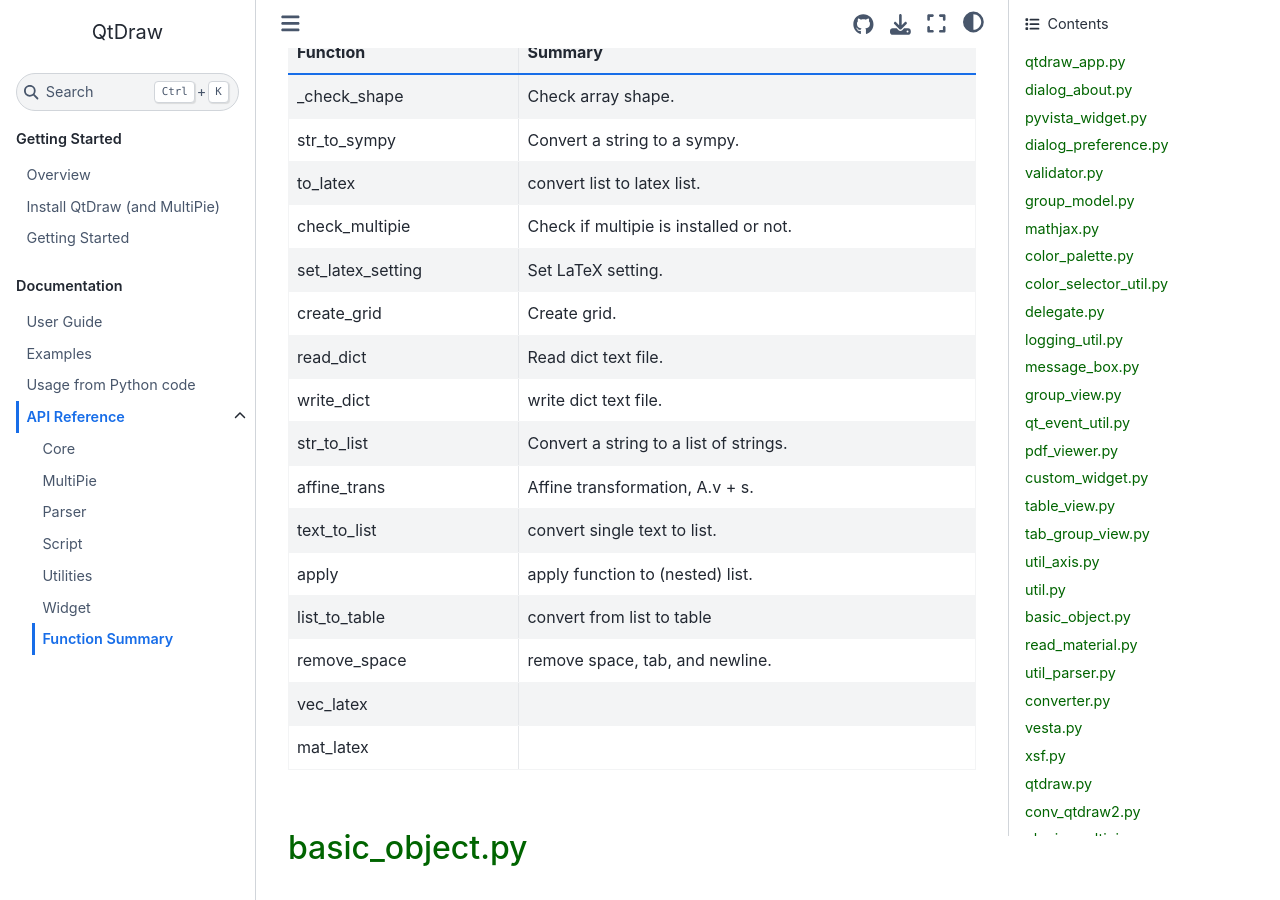
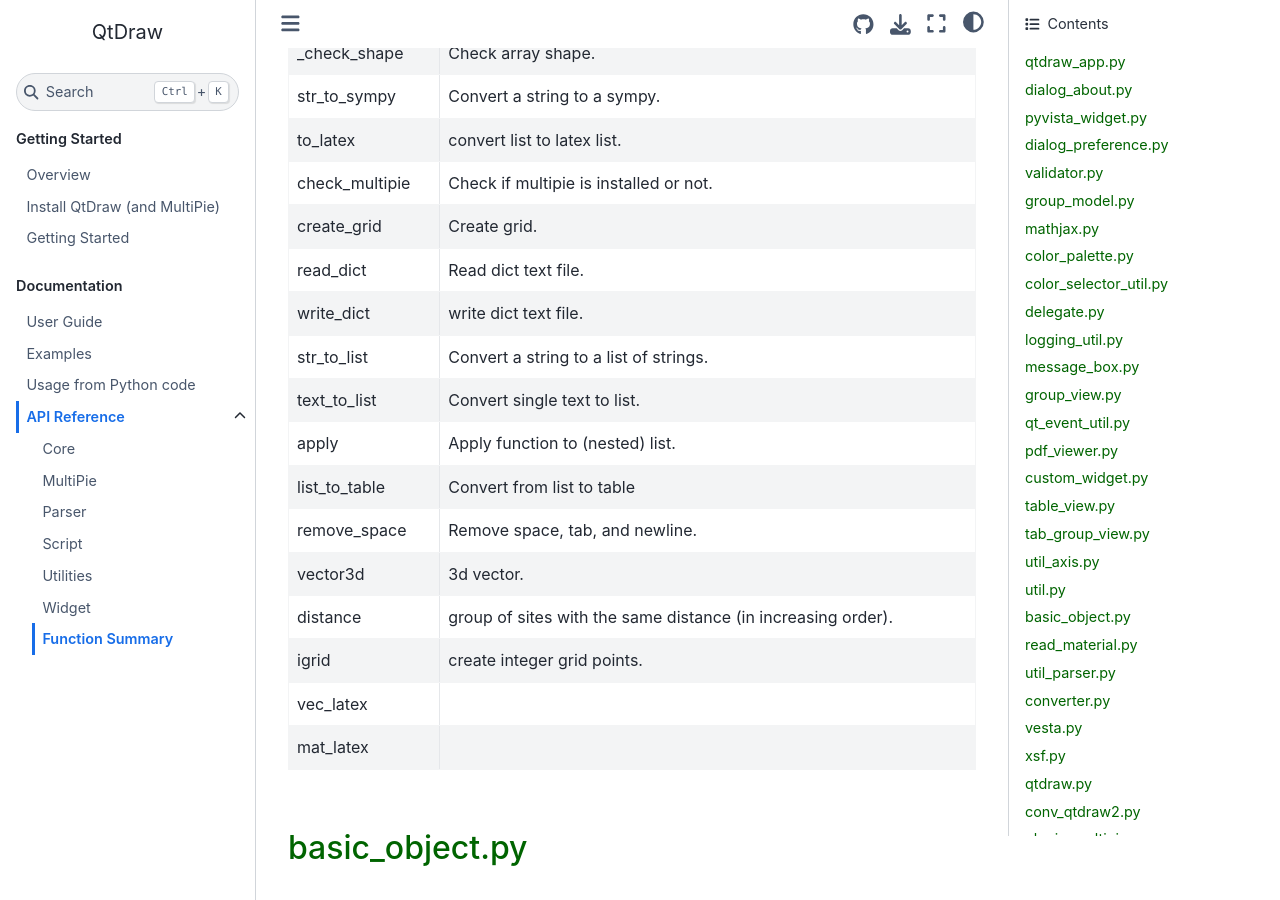
Before and after one commit to CMT-MU/QtDraw, a Jupyter Book: the page built from docs/src/function_table.md, in a window 1280 px wide and 900 px high, scrolled down 26589 px. Built offline with Jupyter Book 1.0.4 settings and Sphinx 7.4.7 and the Sphinx Book theme 1.1.4, drawn with Linux system fonts in a browser that asks for light colours; some of the changed text lies outside the part shown.

```diff
--- a/docs/src/function_table.md
+++ b/docs/src/function_table.md
@@ -305,7 +305,6 @@
 | create_axis_panel | Create axis panel. |
 | create_cell_panel | Create cell panel. |
 | create_light_panel | Create light panel. |
-| create_latex_panel | Create LaTeX panel. |
 | create_general_panel | Create general panel. |
 | apply | Apply change. |
 
@@ -725,16 +724,17 @@
 | str_to_sympy | Convert a string to a sympy. |
 | to_latex | convert list to latex list. |
 | check_multipie | Check if multipie is installed or not. |
-| set_latex_setting | Set LaTeX setting. |
 | create_grid | Create grid. |
 | read_dict | Read dict text file. |
 | write_dict | write dict text file. |
 | str_to_list | Convert a string to a list of strings. |
-| affine_trans | Affine transformation, A.v + s. |
-| text_to_list | convert single text to list. |
-| apply | apply function to (nested) list. |
-| list_to_table | convert from list to table |
-| remove_space | remove space, tab, and newline. |
+| text_to_list | Convert single text to list. |
+| apply | Apply function to (nested) list. |
+| list_to_table | Convert from list to table |
+| remove_space | Remove space, tab, and newline. |
+| vector3d | 3d vector. |
+| distance | group of sites with the same distance (in increasing order). |
+| igrid | create integer grid points. |
 | vec_latex |  |
 | mat_latex |  |
 
```
Also changed, not shown: other parts of docs/src/function_table.md (+1 -1 lines), 2 other files.
